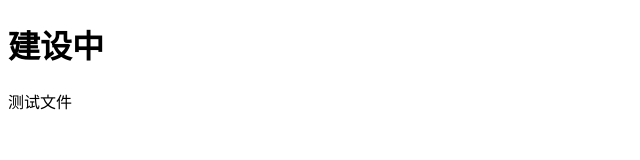
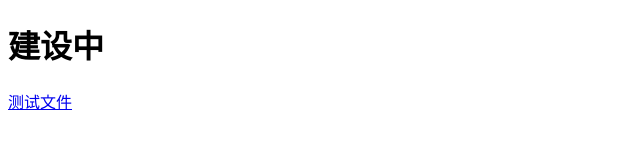
Before and after one commit to easytothink/easytothink.github.io, a plain HTML site: page index.html in a window 1280 px wide. Shown: the full height of the page, 0-640 px from the left. Drawn offline with Linux system fonts and the light colour scheme.

Commit message:
测试文件

```diff
--- a/index.html
+++ b/index.html
@@ -7,7 +7,7 @@
 <body>
     <h1>建设中</h1>
     <p>
-    	<a herf="西北工业大学本科生GPA计算办法.pdf" target="_blank">测试文件</a>
+    	<a href="西北工业大学本科生GPA计算办法.pdf" target="_blank">测试文件</a>
     </p>
 </body>
 </html>
```
Also changed, not shown: 2 other files.
